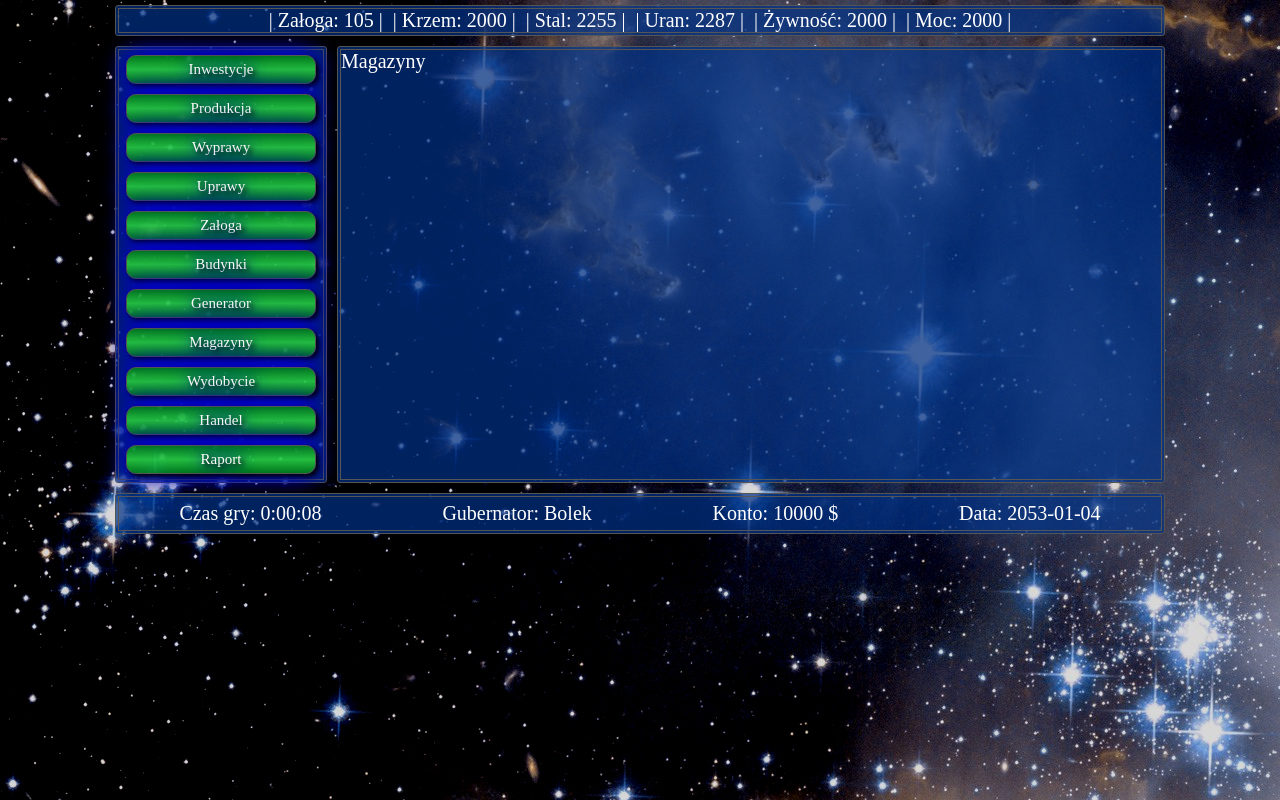
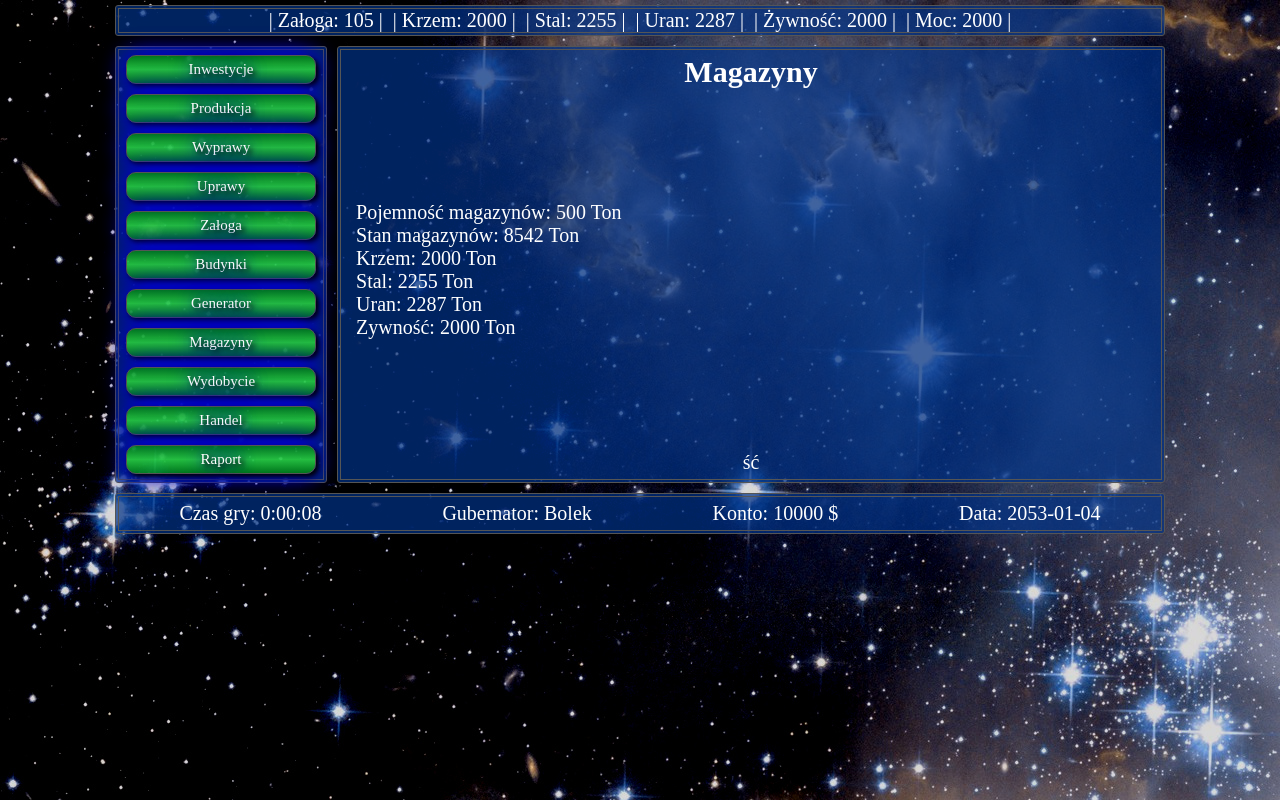
Before and after one commit to ladegreg/Projekt-1, a React app: page / in a window 1280 px wide. Both pictures are taken after a click on the button "Magazyny". Built offline with nearby package versions, Linux system fonts and the light colour scheme.

Commit message:
ok
Magazyny+

```diff
--- a/src/js/component/game/appg.jsx
+++ b/src/js/component/game/appg.jsx
@@ -337,6 +337,7 @@ class Contyner extends React.Component{
             krzem= {this.props.krzem}
             stal= {this.props.stal}
             uran= {this.props.uran}
+            zywnosc= {this.props.zywnosc}
             moc= {this.props.moc}
             mocWolna= {this.props.mocWolna}
             budowa={this.props.budowa}
--- a/src/js/component/game/section/cont/gameboxcont.jsx
+++ b/src/js/component/game/section/cont/gameboxcont.jsx
@@ -8,6 +8,7 @@ import {Zaloga} from './modul/zaloga.jsx';
 import {Wydobycie} from './modul/wydobycie.jsx';
 import {Uprawy} from './modul/uprawy.jsx';
 import {Generator} from './modul/generator.jsx';
+import {Magazyny} from './modul/magazyny.jsx';
 
 export class GameBoxCont extends React.Component{
   render(){
@@ -91,13 +92,21 @@ export class GameBoxCont extends React.Component{
       return(
         <div className='gameboxcont'>
           <Generator
-            generator= {this.props.generator}/>
+            generator= {this.props.generator}
+            mocWolna= {this.props.mocWolna}/>
         </div>
       );
     } else if(this.props.box == '06'){
       return(
         <div className='gameboxcont'>
-          <p>Magazyny</p>
+          <Magazyny
+            krzem= {this.props.krzem}
+            stal= {this.props.stal}
+            uran= {this.props.uran}
+            zywnosc= {this.props.zywnosc}
+            magazyny= {this.props.magazyny}
+            magazynyPojemnosc= {this.props.magazynyPojemnosc}
+            />
         </div>
       );
     } else if(this.props.box == '07'){
--- /dev/null
+++ b/src/js/component/game/section/cont/modul/magazyny.jsx
@@ -0,0 +1,21 @@
+import React from "react";
+
+export class Magazyny extends React.Component{
+  render(){
+    return(
+      <div className='boxBoxPod'>
+        <h1>Magazyny</h1>
+        <div className='boxBoxPodBox'>
+          <div className='boxBoxPodBoxW'>
+            <p>Pojemność magazynów: {this.props.magazyny * this.props.magazynyPojemnosc} Ton</p>
+            <p>Stan magazynów: {this.props.krzem + this.props.stal + this.props.uran + this.props.zywnosc} Ton</p>
+            <p>Krzem: {this.props.krzem} Ton</p>
+            <p>Stal: {this.props.stal} Ton</p>
+            <p>Uran: {this.props.uran} Ton</p>
+            <p>Zywność: {this.props.zywnosc} Ton</p>
+          </div>
+        </div>ść
+      </div>
+    );
+  }
+}
```
